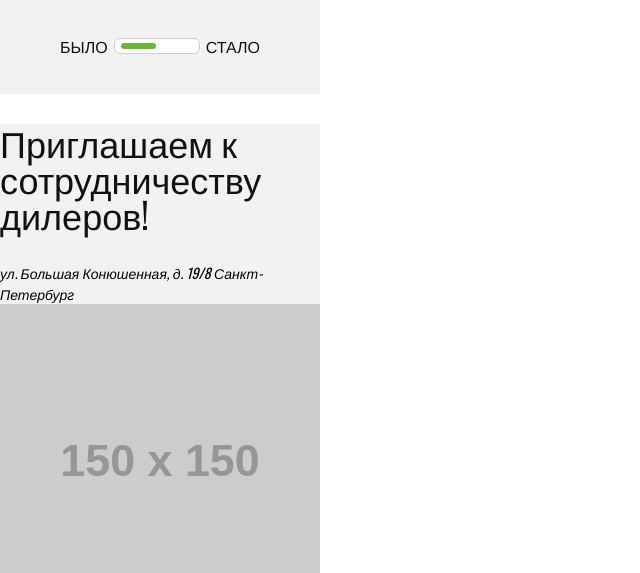
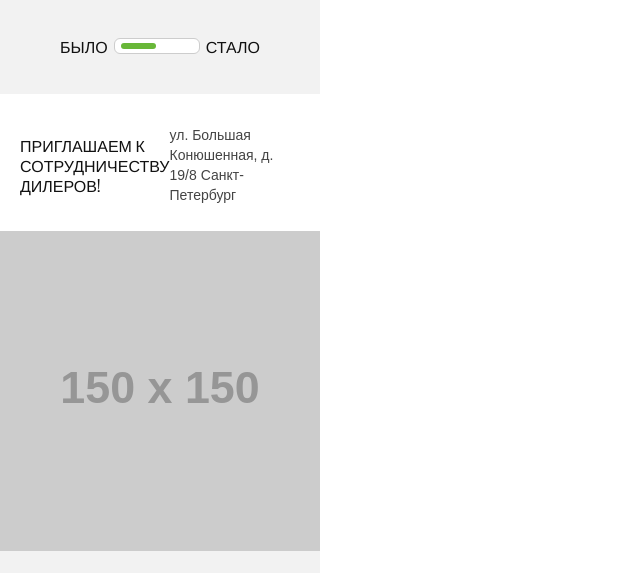
Before and after one commit to summertime-fms/225742-cat-energy-19, a website: page source/index.html in a window 1280 px wide. Shown: the part 2688-3261 px from the top of the page, without its empty margins (0-640 px from the left). Drawn offline with nearby package versions, Linux system fonts and the light colour scheme; files that its build step writes are made by us from their sources; placeholder pictures from the web are drawn by us; files whose address does not match are found by name.

Commit message:
Блок контактов

```diff
--- a/source/index.html
+++ b/source/index.html
@@ -120,11 +120,12 @@
         <footer class="page-footer">
             <div class="page-footer__contacts contacts">
                 <h2 class="title contacts__title">Приглашаем к сотрудничеству дилеров!</h2>
-                <address class="page-footer__address address">
+                <address class="contacts__address ">
                     ул. Большая Конюшенная, д. 19/8
                     Санкт-Петербург
                 </address>
             </div>
+            <div class="page-footer__wrapper">
             <img class="page-footer__map map" src="https://via.placeholder.com/150x150" alt="ул. Большая Конюшенная, д. 19/8 Санкт-Петербург" width="320" height="400">
 
                 <img class="page-footer__logo" src="img/logo-footer.svg" alt="Cat energy. Питание для вашего кота" width="128" height="24">
@@ -147,6 +148,7 @@
                   <img class="copyright__image" src="img/htmlacademy.svg" alt="HTML Academy" width="27" height="34">
                 </a>
             </div>
+            </div>
         </footer>
     </body>
 </html>
--- /dev/null
+++ b/source/less/blocks/contacts.less
@@ -0,0 +1,25 @@
+.contacts {
+.centr;
+display: flex;
+align-items: center;
+
+background-color: #ffffff;
+}
+
+.contacts__title {
+margin: 0;
+
+font-size: 16px;
+line-height: 20px;
+text-align: left;
+color: #111111;
+text-transform: uppercase;
+}
+
+.contacts__address {
+line-height: 20px;
+font-family: @arial;
+text-align: left;
+color: #444444;
+font-style: normal;
+}
--- a/source/less/blocks/examples.less
+++ b/source/less/blocks/examples.less
@@ -1,5 +1,6 @@
 .examples {
 background-color: #f2f2f2;
+margin-bottom: 31px;
 }
 
 .examples__wrapper {
--- a/source/less/blocks/page-footer.less
+++ b/source/less/blocks/page-footer.less
@@ -1,6 +1,13 @@
 .page-footer {
 padding-bottom: 22px;
+}
+
+.page-footer__wrapper {
 background-color: #f2f2f2;
+}
+.page-footer__contacts {
+margin-bottom: 26px;
+color: red;
 }
 
 .page-footer__map {
@@ -18,7 +25,6 @@ cursor: pointer;
 
 .page-footer__socials {
 position: relative;
-
 margin-bottom: 56px;
 
   &::before {
--- a/source/less/style.less
+++ b/source/less/style.less
@@ -13,6 +13,7 @@
 @import "blocks/features.less";
 @import "blocks/examples.less";
 @import "blocks/stats.less";
+@import "blocks/contacts.less";
 @import "blocks/page-footer.less";
 @import "blocks/socials.less";
 @import "blocks/copyright.less";
```
